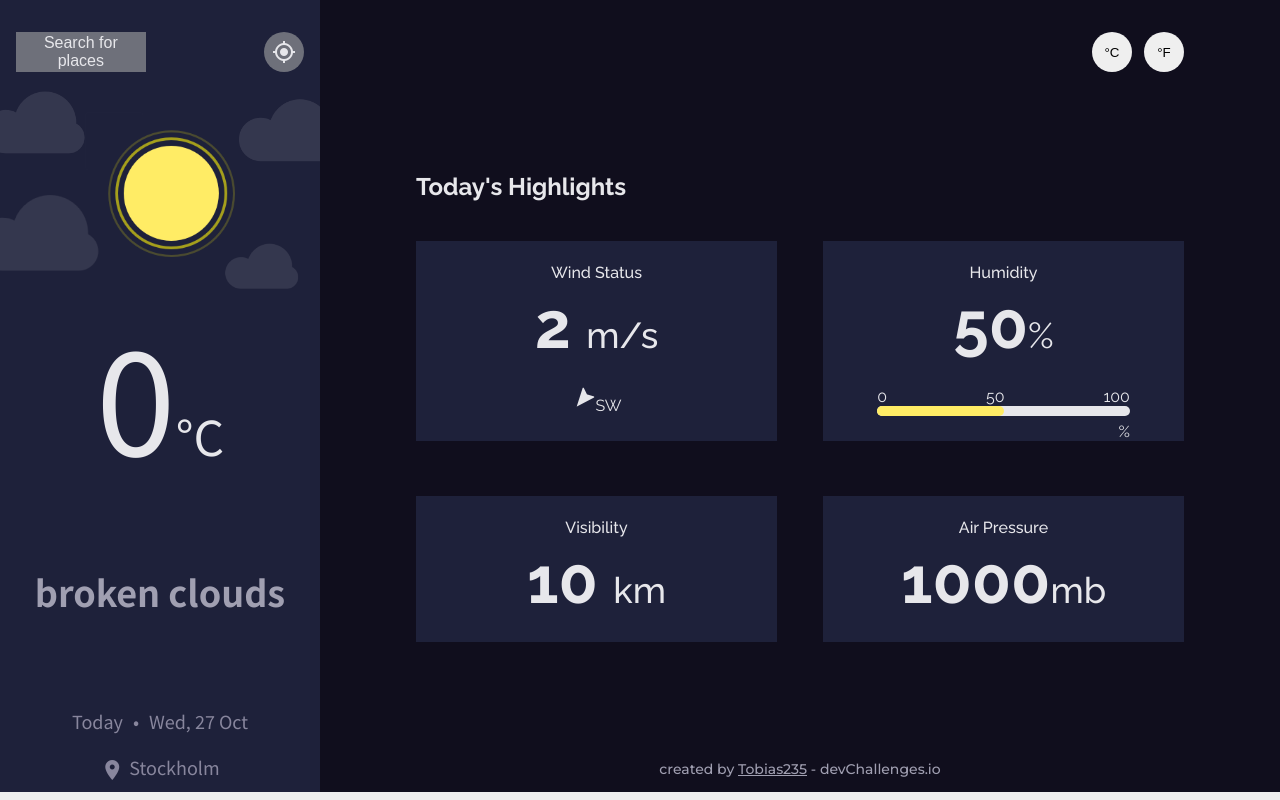
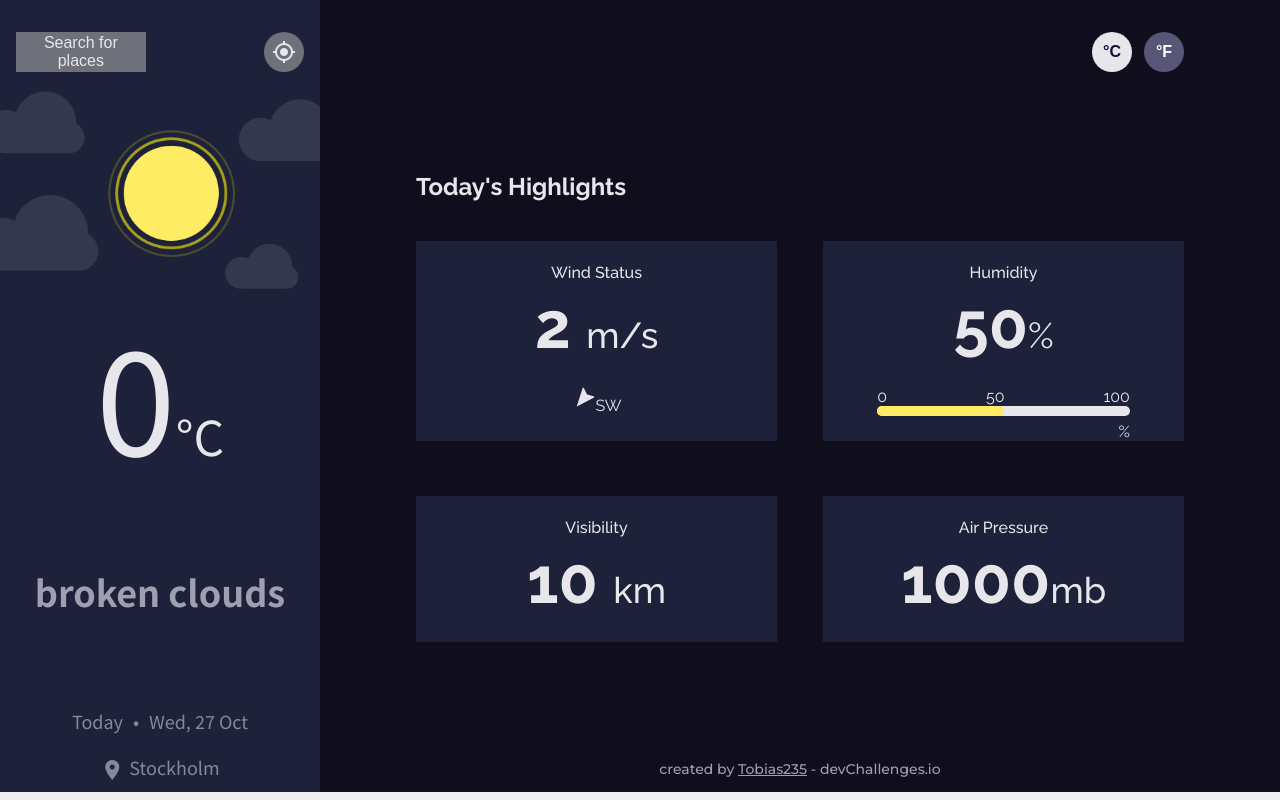
Before and after one commit to Tobias235/weatherAppChallenge, a React (Create React App) app: page / in a window 1280 px wide. Built offline with nearby package versions, Linux system fonts and the light colour scheme; no server answers.

Commit message:
Added styling to conversion buttons and aligned text in highlight cards

```diff
--- a/src/UI/Button.module.css
+++ b/src/UI/Button.module.css
@@ -3,4 +3,8 @@
   width: 40px;
   border-radius: 100px;
   border: none;
+  background-color: #585676;
+  color: white;
+  font-weight: 700;
+  font-size: 16px;
 }
--- a/src/weather/MainWeather.js
+++ b/src/weather/MainWeather.js
@@ -8,12 +8,19 @@ const MainWeather = (props) => {
     props.onConvert(e.target.textContent);
   };
 
+  const stylingF = props.unit === "°F" ? styles.active : null;
+  const stylingC = props.unit === "°C" ? styles.active : null;
+
   return (
     <div className={styles.mainWeather}>
       <div className={styles.mainContainer}>
         <div className={styles.btnContainer}>
-          <Button onClick={handleChangeUnit}>°C</Button>
-          <Button onClick={handleChangeUnit}>°F</Button>
+          <Button className={stylingC} onClick={handleChangeUnit}>
+            °C
+          </Button>
+          <Button className={stylingF} onClick={handleChangeUnit}>
+            °F
+          </Button>
         </div>
         <div className={styles.forecastContainer}>
           <WeatherForecast forecast={props.forecast} unit={props.unit} />
--- a/src/weather/MainWeather.module.css
+++ b/src/weather/MainWeather.module.css
@@ -142,3 +142,8 @@ footer a {
   text-decoration: none;
   text-decoration: underline;
 }
+
+.active {
+  background-color: #e7e7eb !important;
+  color: #110e3c !important;
+}
--- a/src/weather/weatherHighlight/Visibility.module.css
+++ b/src/weather/weatherHighlight/Visibility.module.css
@@ -13,6 +13,7 @@
     display: flex;
     flex-direction: column;
     align-items: center;
+    text-align: center;
     width: 47%;
     margin-top: 30px;
   }
--- a/src/weather/weatherHighlight/Wind.module.css
+++ b/src/weather/weatherHighlight/Wind.module.css
@@ -11,6 +11,7 @@
     display: flex;
     flex-direction: column;
     align-items: center;
+    text-align: center;
     width: 47%;
   }
 }
```
